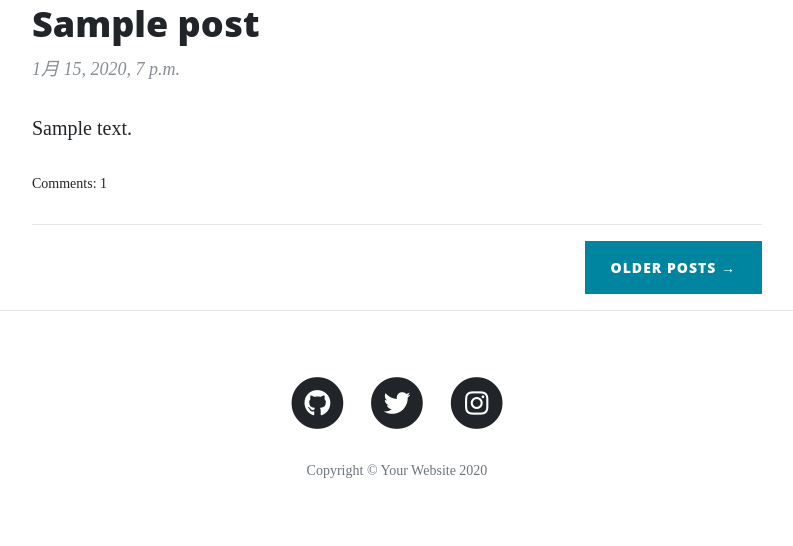
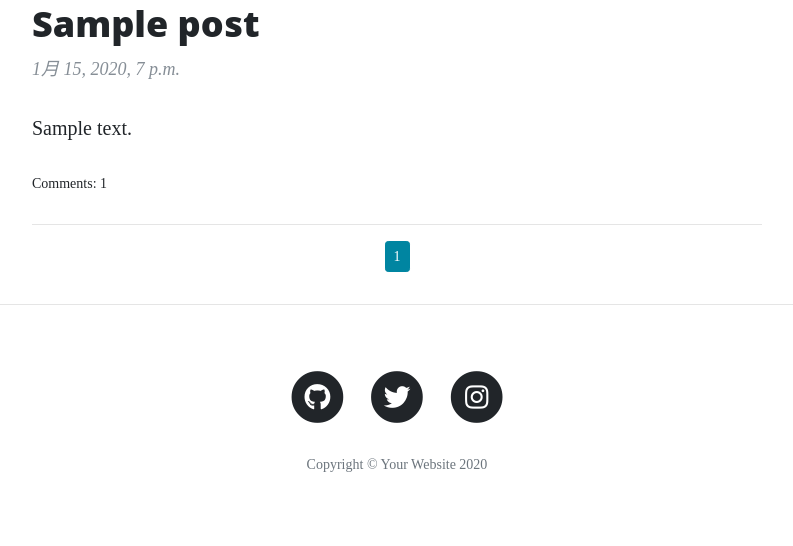
Before and after one commit to haruyasu/django-blog-old, a Django app: page / in a window 1280 px wide. Shown: the part 610-1156 px from the top of the page, without its empty margins (243-1036 px from the left). After the commit the page ends 1082 px from the top, so only its background shows below. Run offline with Django 3.2, Linux system fonts and the light colour scheme; tables that the repository leaves empty hold one stand-in row (values such as "Sample post"); some libraries are stand-ins or nearby versions.

Commit message:
ページネーション機能追加

```diff
--- a/blog/static/css/blog.css
+++ b/blog/static/css/blog.css
@@ -369,3 +369,32 @@ footer .copyright {
 .login-form {
   width: 300px;
 }
+
+.pagination > li > a
+{
+    background-color: white;
+    color: #0085A1;
+}
+
+.pagination > li > a:focus,
+.pagination > li > a:hover,
+.pagination > li > span:focus,
+.pagination > li > span:hover
+{
+    color: #0085A1;
+    background-color: #eee;
+    border-color: #ddd;
+}
+
+.pagination > .active > a
+{
+    color: white;
+    background-color: #0085A1 !important;
+    border: solid 1px #0085A1 !important;
+}
+
+.pagination > .active > a:hover
+{
+    background-color: #0085A1 !important;
+    border: solid 1px #0085A1 !important;
+}
--- a/blog/templates/blog/post_list.html
+++ b/blog/templates/blog/post_list.html
@@ -24,8 +24,29 @@
   <hr>
   {% endfor %}
 
-  <!-- Pager -->
-  <div class="clearfix">
-    <a class="btn btn-primary float-right" href="#">Older Posts &rarr;</a>
-  </div>
+  <ul class="pagination pagination-sm justify-content-center">
+    {% if page_obj.has_previous %}
+      <li class="page-item">
+        <a class="page-link" href="?page={{ page_obj.previous_page_number }}">
+          <span aria-hidden="true">Prev</span>
+        </a>
+      </li>
+    {% endif %}
+
+    {% for num in page_obj.paginator.page_range %}
+      {% if page_obj.number == num %}
+        <li class="page-item active"><a class="page-link" href="#!">{{ num }}</a></li>
+      {% else %}
+        <li class="page-item"><a class="page-link" href="?page={{ num }}">{{ num }}</a></li>
+      {% endif %}
+    {% endfor %}
+
+    {% if page_obj.has_next %}
+      <li class="page-item">
+        <a class="page-link" href="?page={{ page_obj.next_page_number }}">
+          <span aria-hidden="true">Next</span>
+        </a>
+      </li>
+    {% endif %}
+  </ul>
 {% endblock %}
--- a/blog/views.py
+++ b/blog/views.py
@@ -15,6 +15,7 @@ class AboutView(TemplateView):
 class PostListView(ListView):
   model = Post
   template_name = "blog/post_list.html"
+  paginate_by = 3
 
   def get_queryset(self):
     return Post.objects.filter(published_date__lte=timezone.now()).order_by('-published_date')
```
